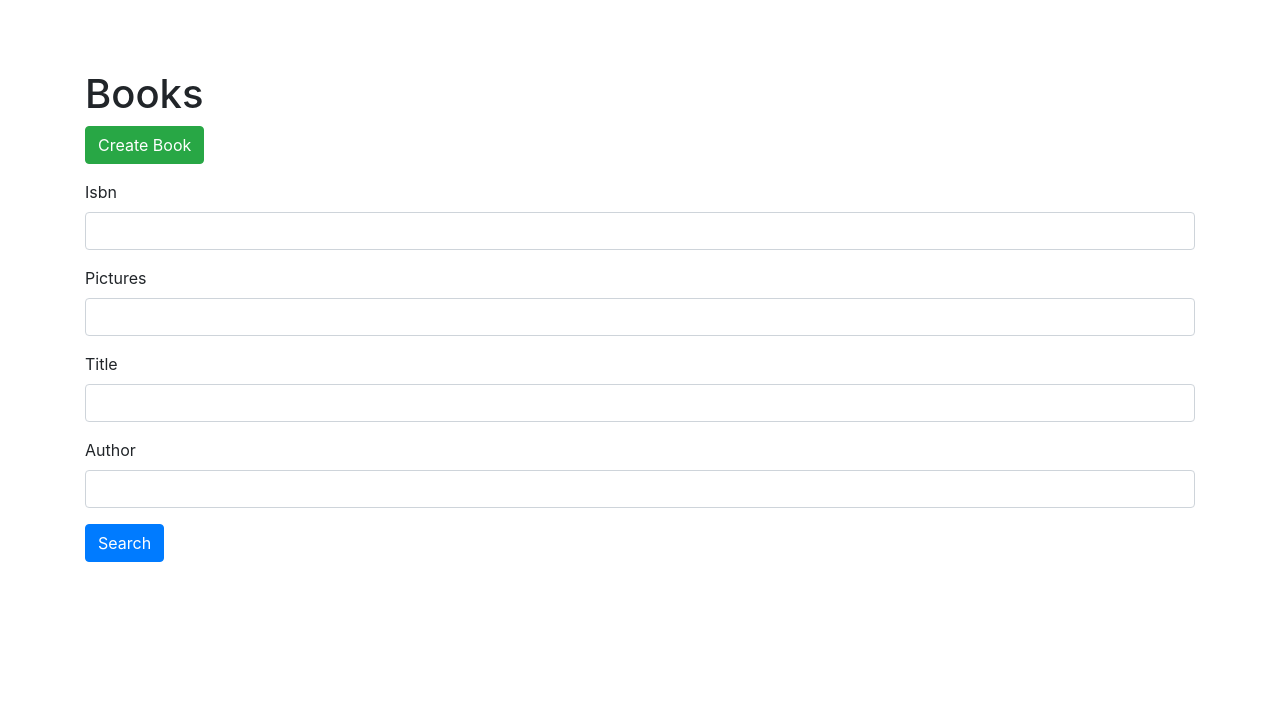
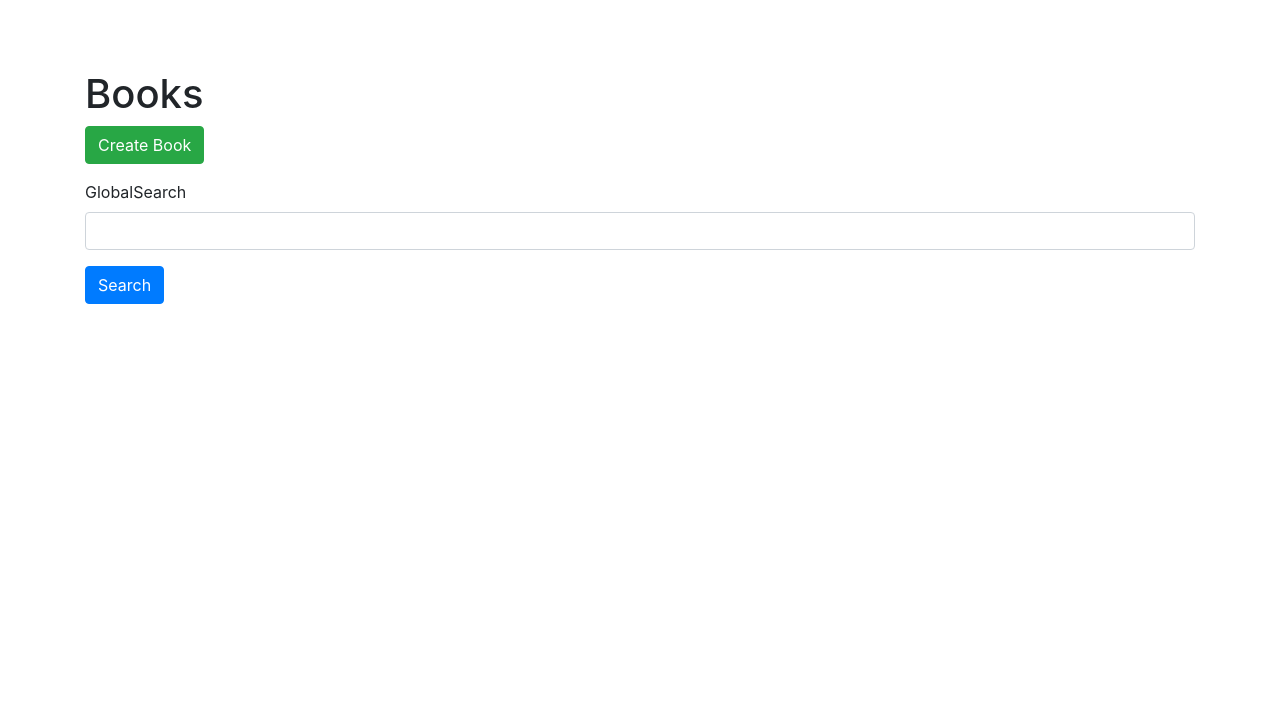
Before and after one commit to Vando7/library, a Yii app: template yiiProject/views/book/index.php in a window 1280 px wide. Shown: the top 702 px of the page. Run offline with PHP 8.4 and a stand-in for Yii, Linux system fonts and the light colour scheme; the template is opened without the code that fills it, so the values that code supplies are empty; form fields are guessed from the names that the template uses; some libraries are stand-ins or nearby versions.

Commit message:
starting work on search

```diff
--- a/yiiProject/views/book/_search.php
+++ b/yiiProject/views/book/_search.php
@@ -15,13 +15,13 @@ use yii\widgets\ActiveForm;
         'method' => 'get',
     ]); ?>
 
-    <?= $form->field($model, 'isbn') ?>
+    <?= $form->field($model, 'globalSearch') ?>
 
-    <?= $form->field($model, 'pictures') ?>
+    <?php // $form->field($model, 'pictures') ?>
 
-    <?= $form->field($model, 'title') ?>
+    <?php // $form->field($model, 'title') ?>
 
-    <?= $form->field($model, 'author') ?>
+    <?php // $form->field($model, 'author') ?>
 
     <?php // $form->field($model, 'published') ?>
 
```
Also changed, not shown: yiiProject/models/BookSearch.php (+17 -5 lines).
